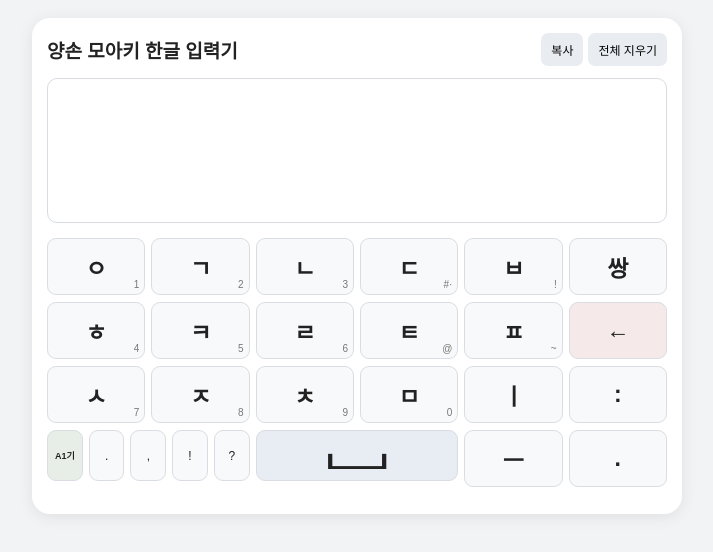
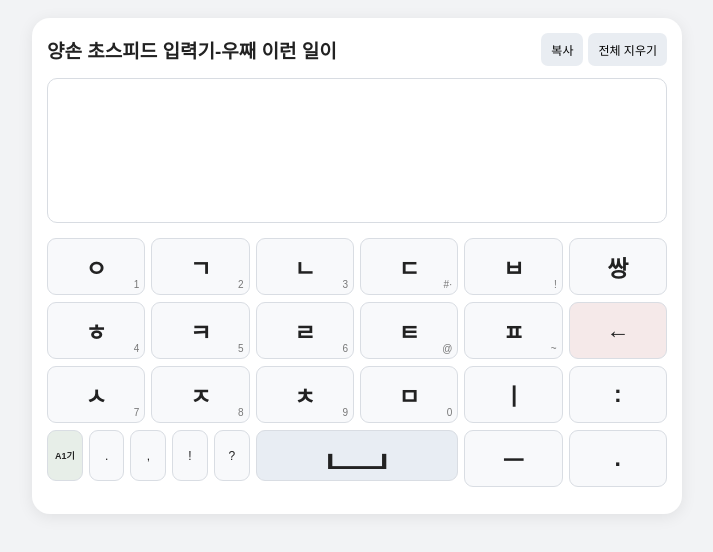
Before and after one commit to why2mile/korean-keyboard, a plain HTML site: page index.html in a window 1280 px wide. Shown: the whole page, without its empty margins (283-996 px from the left). Drawn offline with Linux system fonts and the light colour scheme.

Commit message:
Rename keyboard to 양손 초스피드 입력기-우째 이런 일이

```diff
--- a/index.html
+++ b/index.html
@@ -4,7 +4,7 @@
 <head>
 <meta charset="UTF-8">
 <meta name="viewport" content="width=device-width, initial-scale=1.0">
-<title>양손 모아키 한글 입력기</title>
+<title>양손 초스피드 입력기-우째 이런 일이</title>
 <style>
 * { box-sizing: border-box; }
 
@@ -254,7 +254,7 @@ body {
 <div class="app">
 
   <div class="header">
-    <h2>양손 모아키 한글 입력기</h2>
+    <h2>양손 초스피드 입력기-우째 이런 일이</h2>
     <div class="header-buttons">
       <button class="small-btn" id="copyBtn">복사</button>
       <button class="small-btn" id="clearBtn">전체 지우기</button>
```
